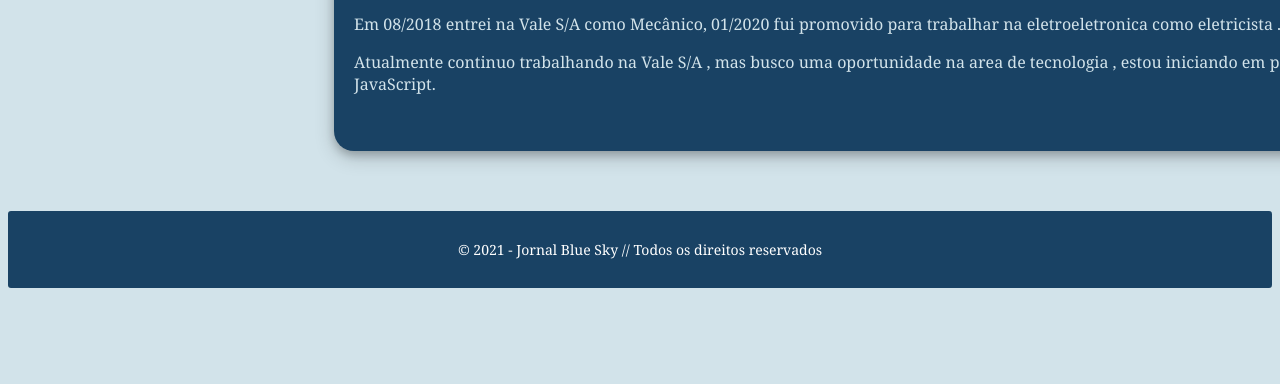
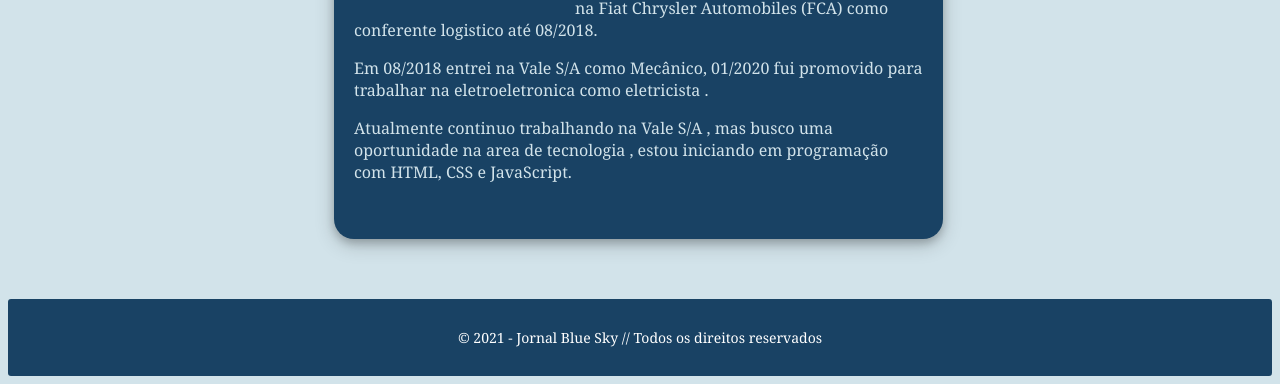
Before and after one commit to nuneszinn/Jornal-Blue-Sky, a plain HTML site: page quemsomos.html in a window 1280 px wide. Shown: the part 1410-1794 px from the top of the page. Before the commit the page ends 1706 px from the top, so only its background shows below. Drawn offline with Linux system fonts and the light colour scheme.

Commit message:
Update quemsomos.html

```diff
--- a/quemsomos.html
+++ b/quemsomos.html
@@ -88,7 +88,7 @@
     </div>
 
     <div class="blocos quinto-bloco">
-      <article bloco-solo>
+      <article class="bloco-solo">
         <img class="imgPessoa" src="img/tiago-icon.jpg" alt="Foto de Tiago Tomé">
         <h2>Tiago Tomé</h2>
         <a href="https://www.linkedin.com/in/tiago-tom%C3%A9-07927221a/" target="_blank">
```
